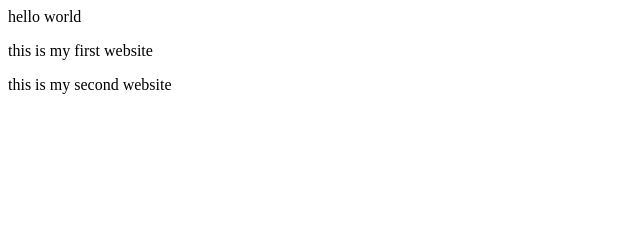
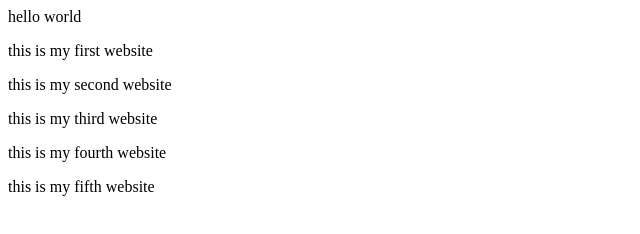
Before and after one commit to sinhasum08-eng/apnacollege-pemo, a plain HTML site: page index.html in a window 1280 px wide. Shown: the whole page, without its empty margins (0-640 px from the left). Drawn offline with Linux system fonts and the light colour scheme.

Commit message:
add some new paragraph

```diff
--- a/index.html
+++ b/index.html
@@ -1,3 +1,6 @@
 <p>hello world</p>
 <p>this is my first website</p>
 <p>this is my second website</p>
+<p>this is my third website</p>
+<p>this is my fourth website</p>
+<p>this is my fifth website</p>
```
Also changed, not shown: 1 other file.
